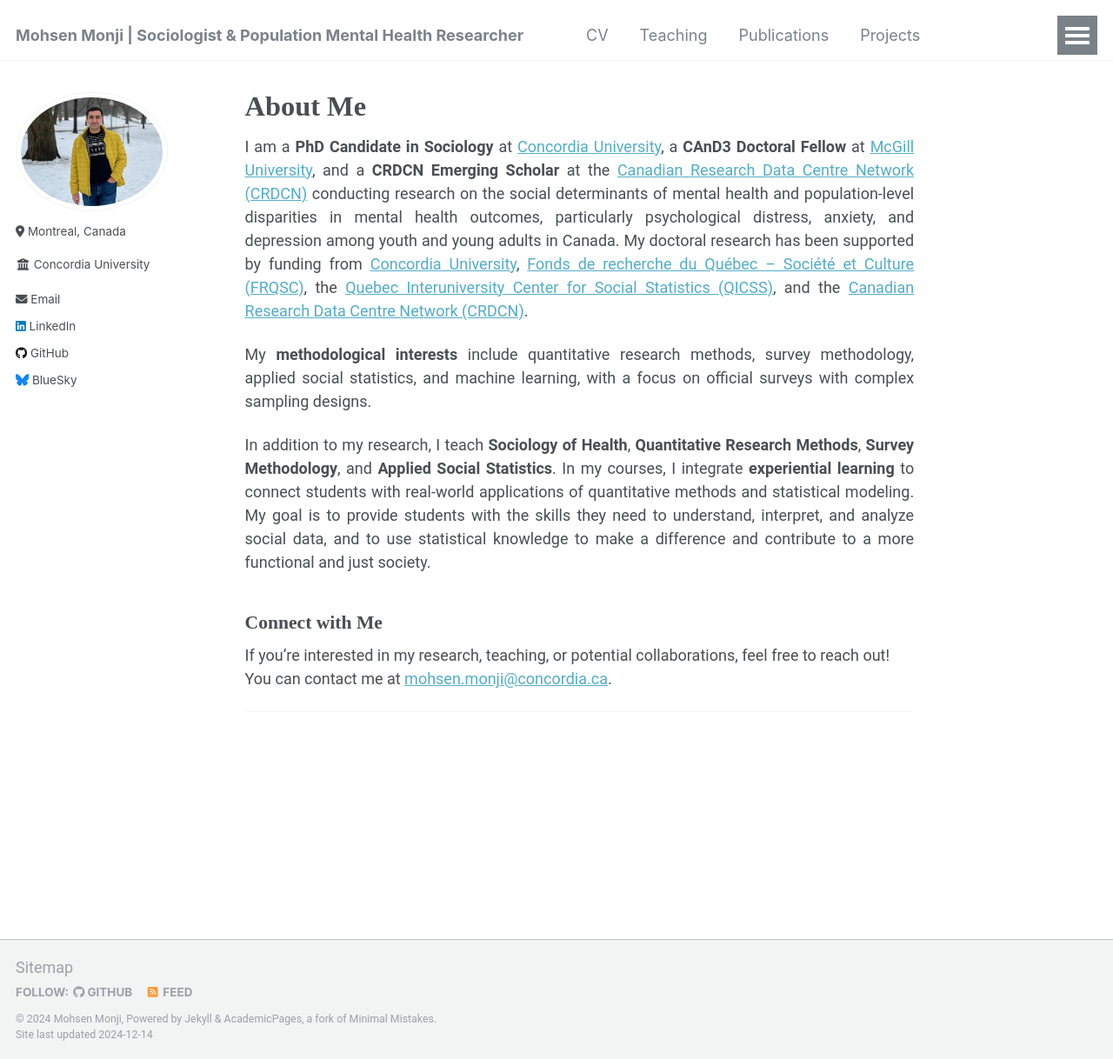
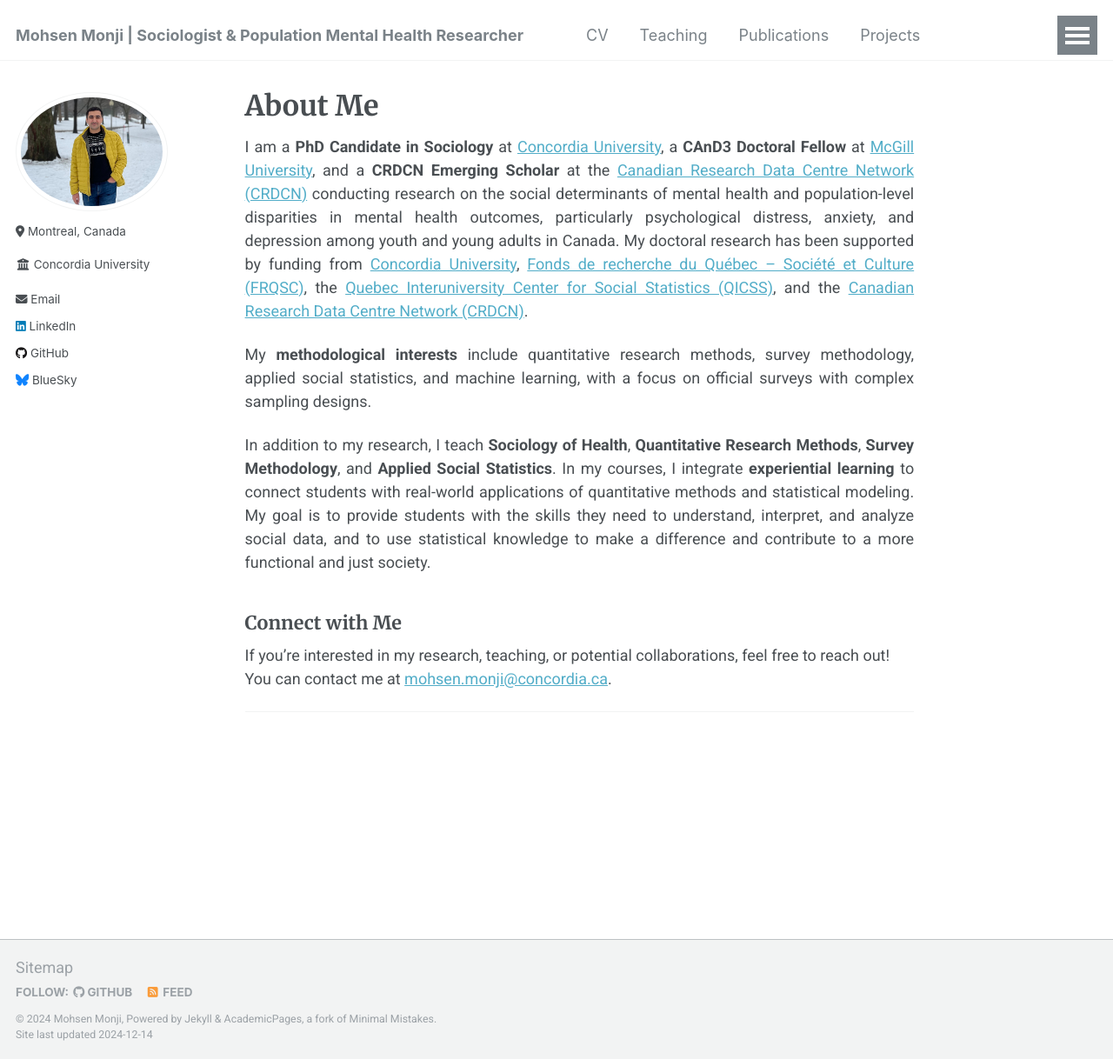
Before and after one commit to Mohsnmonji/mohsnmonji.github.io, a Jekyll site: the page built from _pages/about.md, in a window 1280 px wide and 1218 px high. Shown: the whole window at 87% size. Built offline with Jekyll 4.4.1, drawn with Linux system fonts in a browser that asks for light colours.

Commit message:
Update _variables.scss

```diff
--- a/_sass/_variables.scss
+++ b/_sass/_variables.scss
@@ -7,6 +7,8 @@
    ========================================================================== */
 
 $doc-font-size              : 16;
+
+@import url('https://fonts.googleapis.com/css2?family=Roboto:wght@400;700&family=Merriweather:wght@400;700&display=swap');
 
 /* paragraph indention */
 $paragraph-indent           : false; // true, false (default)
```
